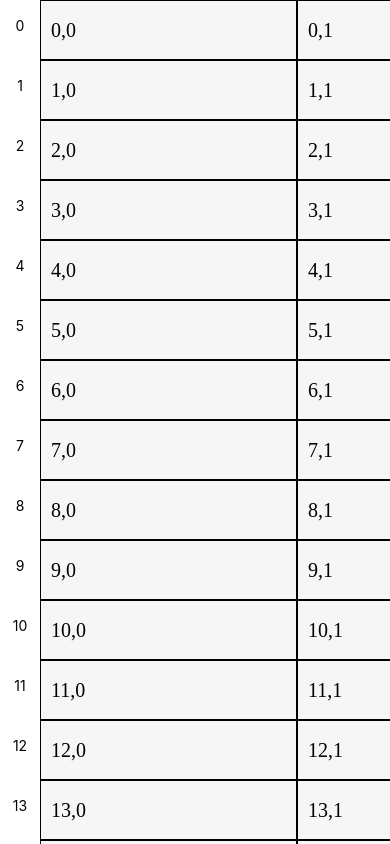
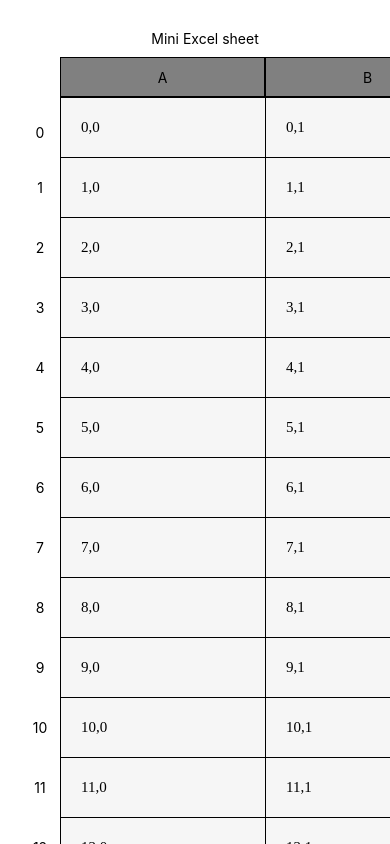
Before and after one commit to shimiljas/MiniExcel, a React Native app: screen / in a window 390 px wide. Built offline with nearby package versions, Linux system fonts and the light colour scheme.

Commit message:
placeholder color

```diff
--- a/App.js
+++ b/App.js
@@ -9,6 +9,9 @@
 import React from 'react';
 import {
   View,
+  SafeAreaView,
+  Text,
+  StyleSheet
 } from 'react-native';
 
 import HomeScreen from './src/HomeScreen'
@@ -16,10 +19,20 @@ import HomeScreen from './src/HomeScreen'
 
 const App= () => {
   return (
-    <View style={{flex:1}}>
-     <HomeScreen/>
-    </View>
+    <SafeAreaView style={{flex: 1}}>
+      <View style={{flex:1,marginTop:30,paddingLeft:20}}>
+       <Text style={style.text}>Mini Excel sheet</Text>
+      <HomeScreen/>
+      </View>
+    </SafeAreaView>
   );
 };
+const style=StyleSheet.create({
+  text:{
+    alignSelf:'center',
+    paddingBottom:10,
+    color:'black'
+  }
+})
 
 export default App;
--- a/src/component/InputBox.js
+++ b/src/component/InputBox.js
@@ -1,6 +1,6 @@
 import React from 'react';
-import {StyleSheet, TextInput,Dimensions,Text,View} from 'react-native';
-const width=Dimensions.get('window').width
+import {StyleSheet, TextInput, Dimensions, Text, View} from 'react-native';
+const width = Dimensions.get('window').width;
 const InputBox = ({
   placeholder,
   onChangeText,
@@ -13,22 +13,22 @@ const InputBox = ({
   editable,
   x,
   y,
-  rowData
+  rowData,
 }) => {
-  console.log(rowData,"rowDatarowData")
-  if(x<2){
+  if (x < 2) {
     return (
       <TextInput
         placeholder={`${y},${x}`}
-          style={style.continer}
-
-          onChangeText={(text)=>onChangeText(
+        style={[style.continer,!value&&{fontSize:15,opacity:1}]}
+        onChangeText={text =>
+          onChangeText(
             {
               x: x,
               y: y,
             },
-            text
-          )}
+            text,
+          )
+        }
         keyboardType={'numeric'}
         value={value}
         autoCapitalize={autoCapitalize}
@@ -36,40 +36,63 @@ const InputBox = ({
         returnKeyType={returnKeyType ? returnKeyType : 'done'}
       />
     );
-  }else{
-    if(x==2){
-      return(
-          <View style={style.containerBox}>
-              <Text style={style.text}>{!isNaN(rowData?.[y]?.[2])?rowData?.[y]?.[2]:''}</Text>
+  } else {
+    if (x == 2) {
+      return (
+        <View
+          style={[
+            style.containerBox,
+            {borderRightWidth: 0, borderBottomWidth: 0},
+          ]}>
+          <Text style={style.text}>
+            {!isNaN(rowData?.[y]?.[2]) ? rowData?.[y]?.[2] : ''}
+          </Text>
         </View>
-        )
+      );
     }
-      if(x==3){
-        return(
-          <View style={style.containerBox}>
-              <Text style={style.text}>{!isNaN(rowData?.[y]?.[3])?rowData?.[y]?.[3]:''}</Text>
+    if (x == 3) {
+      return (
+        <View style={[style.containerBox, {borderBottomWidth: 0}]}>
+          <Text style={style.text}>
+            {!isNaN(rowData?.[y]?.[3]) ? rowData?.[y]?.[3] : ''}
+          </Text>
         </View>
-        )
+      );
     }
-
   }
 };
 const style = StyleSheet.create({
-  text:{
-    color:'black',
-    fontSize:20,
+  text: {
+    color: 'black',
+    fontSize: 20,
   },
-  containerBox:{
+  containerBox: {
     height: 60,
     // width:'100%',
     backgroundColor: '#F6F6F6',
     fontFamily: 'Montserrat-Regular',
-    alignItems:'center',
-    justifyContent:'center',
+    alignItems: 'center',
+    justifyContent: 'center',
     borderWidth: 0.6,
     borderColor: 'black',
-    minWidth:70
+    minWidth: 70,
   },
+  placeholder:{
+    height: 60,
+    backgroundColor: '#F6F6F6',
+    fontFamily: 'Montserrat-Regular',
+    borderWidth: 0.6,
+    paddingLeft: 10,
+    borderColor: 'black',
+    fontSize: 20,
+    alignItems: 'center',
+    color: 'black',
+    minWidth: 70,
+    paddingLeft:20,
+    borderRightWidth: 0,
+    borderBottomWidth: 0
+  },
+
   continer: {
     height: 60,
     backgroundColor: '#F6F6F6',
@@ -77,10 +100,13 @@ const style = StyleSheet.create({
     borderWidth: 0.6,
     paddingLeft: 10,
     borderColor: 'black',
-    fontSize:20,
-    alignItems:'center',
-    color:'black',
-    minWidth:70
+    fontSize: 20,
+    alignItems: 'center',
+    color: 'black',
+    minWidth: 70,
+    paddingLeft:20,
+    borderRightWidth: 0,
+    borderBottomWidth: 0
   },
 });
 
--- a/src/component/Row.js
+++ b/src/component/Row.js
@@ -1,24 +1,45 @@
 import React from 'react';
-import {View,Text} from 'react-native';
+import {View, Text, StyleSheet} from 'react-native';
 import InputBox from './InputBox';
-const Row = (props) => {
-    const cells = []
-    const y = props.y
+const renderText = c => {
+  if (c == 0) return 'A';
+  if (c == 1) return 'B';
+  if (c == 2) return 'A+B';
+  if (c == 3) return 'A*B';
+};
+const Row = props => {
+  const cells = [];
+  const y = props.y;
   for (let x = 0; x < props.x; x += 1) {
     cells.push(
+      <View stye={{flex: 1, justifyContent: 'center'}}>
+        {y == 0 && (
+          <View style={style.textContainer}>
+            <Text style={{textAlign: 'center', color: 'black'}}>
+              {renderText(x)}
+            </Text>
+          </View>
+        )}
         <InputBox
           x={x}
           y={y}
           onChangeText={props.handleChangedCell}
           rowData={props?.rowData}
         />
-      )
+      </View>,
+    );
   }
-    return (
-      <View style={{flexDirection:'row'}}>
-        {cells}
-      </View>
-    )
-  }
+  return <View style={{flexDirection: 'row'}}>{cells}</View>;
+};
 
-  export default Row
+const style = StyleSheet.create({
+  textContainer: {
+    height: 40,
+    backgroundColor: 'grey',
+    borderWidth: 0.6,
+    borderColor: 'black',
+    alignItems: 'center',
+    justifyContent: 'center',
+  },
+});
+export default Row;
--- a/src/component/Table.js
+++ b/src/component/Table.js
@@ -1,6 +1,6 @@
 // eslint-disable-next-line
 import React from 'react'
-import {Text,View} from 'react-native'
+import {Text,View,StyleSheet} from 'react-native'
 import Row from './Row'
 /**
  * Table creates a table with x rows and y columns
@@ -44,8 +44,8 @@ export default class Table extends React.Component {
       const rowData = this.state.data[y] || {}
       rows.push(
         <View style={{flexDirection:'row'}}>
-            <View style={{width:40,height:50,alignItems:'center',justifyContent:'center'}}>
-            <Text>{y}</Text>
+            <View style={style.container}>
+              <Text style={{paddingTop:y==0?50:0}}>{y}</Text>
             </View>
             <Row
                 key={y}
@@ -64,3 +64,11 @@ export default class Table extends React.Component {
     )
   }
 }
+
+const style=StyleSheet.create({
+    container:{
+        width:40,
+        alignItems:'center',
+        justifyContent:'center'
+    }
+})
```
Lines whose indentation alone changed are shown as unchanged.
